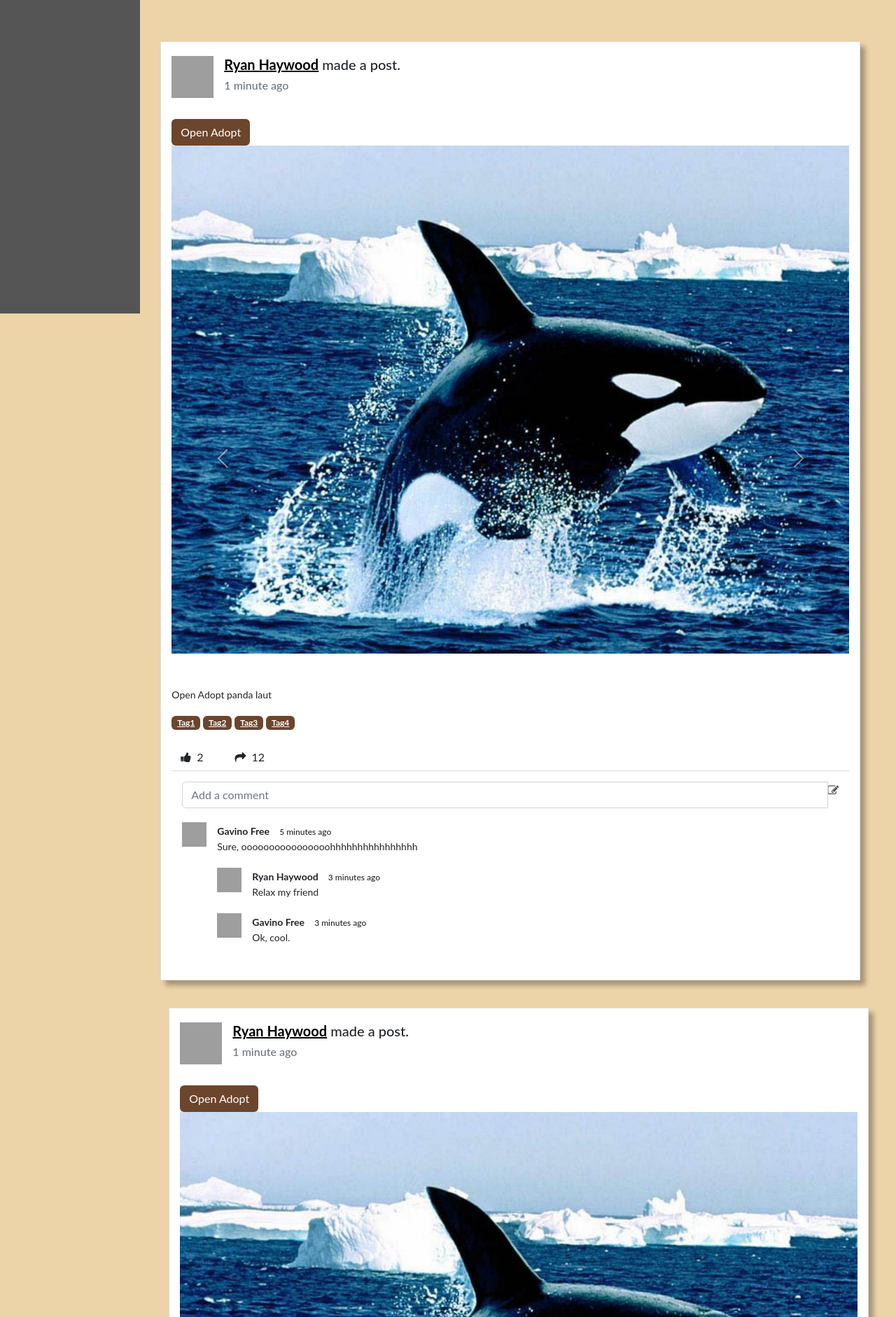
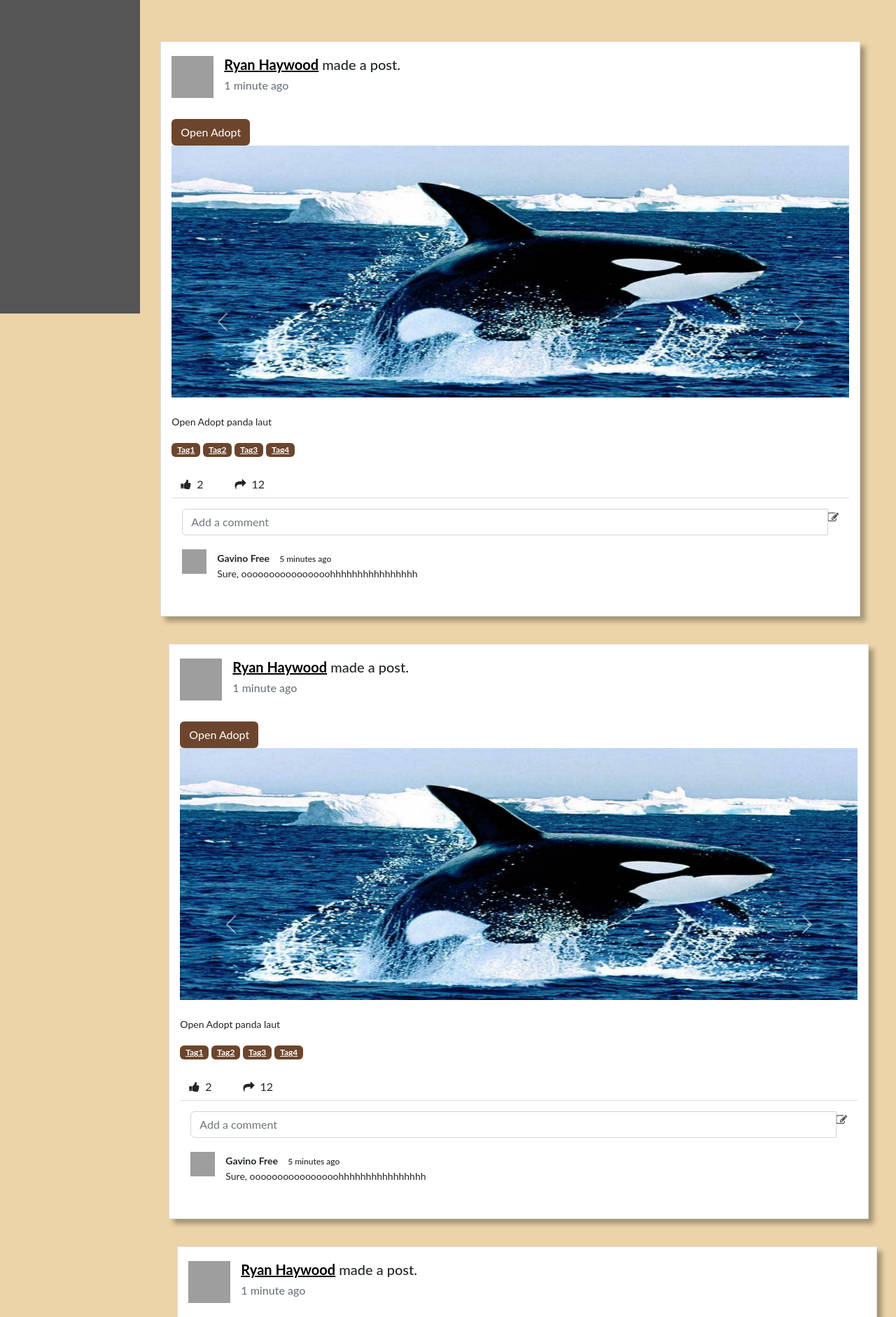
Before and after one commit to putrin1012/Commeownityid, a PHP site: page /_index.php in a window 1280 px wide; the page is wider, and only the part inside the window is pictured. Shown: the part 400-2282 px from the top of that part at 70% size. Run offline with PHP 8.4, Linux system fonts and the light colour scheme; some libraries are stand-ins or nearby versions; grey boxes are pictures that could not be loaded.

Commit message:
no message

```diff
--- a/post.php
+++ b/post.php
@@ -32,13 +32,13 @@
                   </div>
                   <div class="carousel-inner">
                     <div class="carousel-item active">
-                      <img src="img/tesCarousel.jpg" class="d-block w-100" alt="...">
+                      <img src="img/tesCarousel.jpg" class="d-block w-100" alt="..." style="width:640px;height:360px">
                     </div>
                     <div class="carousel-item">
-                      <img src="img/tesCarousel_2.jpg" class="d-block w-100" alt="...">
+                      <img src="img/tesCarousel_2.jpg" class="d-block w-100" alt="..."style="width:640px;height:360px">
                     </div>
                     <div class="carousel-item">
-                      <img src="img/tesCarousel_3.jpg" class="d-block w-100" alt="...">
+                      <img src="img/tesCarousel_3.jpg" class="d-block w-100" alt="..."style="width:640px;height:360px">
                     </div>
                   </div>
                   <button class="carousel-control-prev" type="button" data-bs-target="#carouselExampleIndicators" data-bs-slide="prev">
@@ -49,7 +49,7 @@
                     <span class="carousel-control-next-icon" aria-hidden="true"></span>
                     <span class="visually-hidden">Next</span>
                   </button>
-              </br></br>
+              </br>
                 <p>Open Adopt panda laut</p>
                 <div>
                   <a class="badge badge-primary" href="#" style="background-color:#6C452D;">Tag1</a>
@@ -86,32 +86,7 @@
                             </div>
                             <p>Sure, oooooooooooooooohhhhhhhhhhhhhhhh</p>
                         </div>
-                        <ul class="comments-list">
-                            <li class="comment">
-                                <a class="pull-left" href="#">
-                                    <img class="avatar" src="https://bootdey.com/img/Content/user_3.jpg" alt="avatar">
-                                </a>
-                                <div class="comment-body">
-                                    <div class="comment-heading">
-                                        <h4 class="user">Ryan Haywood</h4>
-                                        <h5 class="time">3 minutes ago</h5>
-                                    </div>
-                                    <p>Relax my friend</p>
-                                </div>
-                            </li>
-                            <li class="comment">
-                                <a class="pull-left" href="#">
-                                    <img class="avatar" src="https://bootdey.com/img/Content/user_2.jpg" alt="avatar">
-                                </a>
-                                <div class="comment-body">
-                                    <div class="comment-heading">
-                                        <h4 class="user">Gavino Free</h4>
-                                        <h5 class="time">3 minutes ago</h5>
-                                    </div>
-                                    <p>Ok, cool.</p>
-                                </div>
-                            </li>
-                        </ul>
+
                     </li>
                 </ul>
             </div>
```
